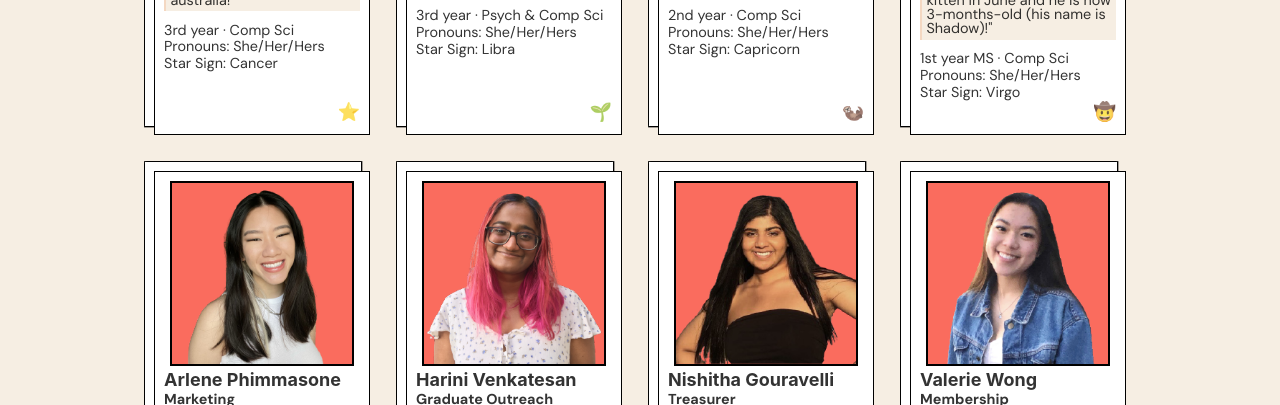
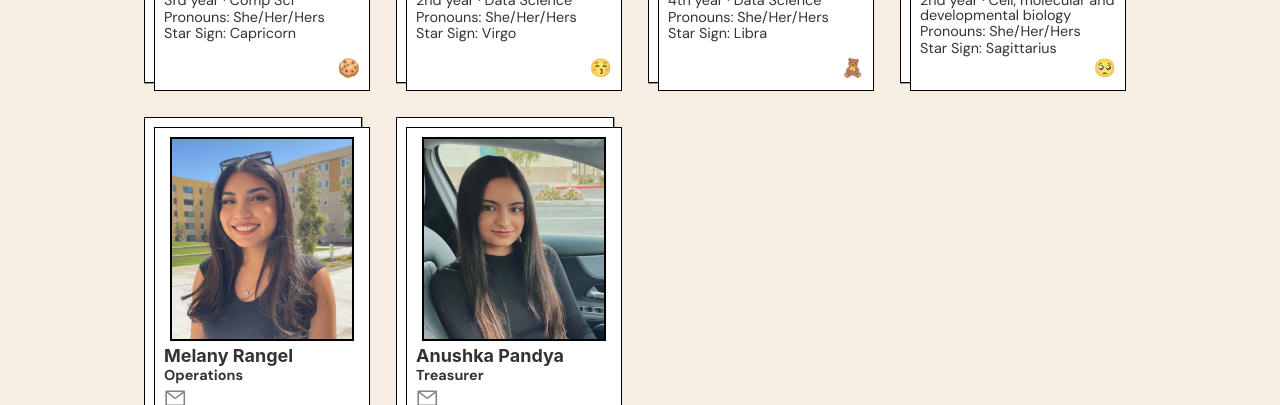
Before and after one commit to winc-ucr/winc-website-v2, a Gatsby site: page /about in a window 1280 px wide. Shown: the part 1682-2087 px from the top of the page. Built offline with nearby package versions, Linux system fonts and the light colour scheme; Gatsby itself is replaced by a stand-in of ours; a web font is replaced by a local one.

Commit message:
add new board

```diff
--- a/src/components/sections/about/Team.js
+++ b/src/components/sections/about/Team.js
@@ -12,13 +12,113 @@ import ArleneImg from "../../../images/board/arlene.png";
 import CristinaImg from "../../../images/board/cristina.png";
 import EllieImg from "../../../images/board/ellie.png";
 import HariniImg from "../../../images/board/harini.png";
-import KrystalImg from "../../../images/board/krystal.png";
+// import KrystalImg from "../../../images/board/krystal.png";
 import MeganImg from "../../../images/board/megan.png";
 import NishithaImg from "../../../images/board/nishitha.png";
 import ValerieImg from "../../../images/board/valerie.png";
+import KrystalImg from "../../../images/board/krystal.jpg";
+import ChloeImg from "../../../images/board/chloe.jpg";
+import NehaImg from "../../../images/board/neha.jpg";
+import ReannaImg from "../../../images/board/reanna.jpg";
+import MelaneyImg from "../../../images/board/melaney.jpg";
+import AnushkaImg from "../../../images/board/anushka.jpg";
+
 import "./about.css";
 
 const membersProfiles = {
+  Krystal: {
+    name: "Krystal Pothilat",
+    role: "President",
+    src: KrystalImg,
+    year: "3rd year",
+    pronouns: "She/Her/Hers",
+    major: "Comp Sci",
+    sign: "Capricorn",
+    emoji: "🍪",
+    fun: null,
+    linkedin: "linkedin.com/in/krystalpothilat",
+    github: null,
+    portfolio: null,
+    email: "kpoth001@ucr.edu",
+  },
+  Chloe: {
+    name: "Chloe Au",
+    role: "Vice President",
+    src: ChloeImg,
+    year: "2nd year",
+    pronouns: "She/Her/Hers",
+    major: "Data Science",
+    sign: "Virgo",
+    emoji: "😚",
+    fun: null,
+    linkedin: null,
+    github: null,
+    portfolio: null,
+    email: "cau009@ucr.edu",
+  },
+  Neha: {
+    name: "Neha Mathews",
+    role: "Secretary",
+    src: NehaImg,
+    year: "4th year",
+    pronouns: "She/Her/Hers",
+    major: "Data Science",
+    sign: "Libra",
+    emoji: "🧸",
+    fun: null,
+    linkedin: null,
+    github: null,
+    portfolio: null,
+    email: "nmath018@ucr.edu",
+  },
+  Reanna: {
+    name: "Reanna Alam ",
+    role: "Social Media Manager",
+    src: ReannaImg,
+    year: "2nd year",
+    pronouns: "She/Her/Hers",
+    major: "Cell, molecular and developmental biology ",
+    sign: "Sagittarius",
+    emoji: "🥺",
+    fun: null,
+    linkedin: null,
+    github: null,
+    portfolio: null,
+    email: "ralam014@ucr.edu@ucr.edu",
+  },
+  Melaney: {
+    name: "Melany Rangel",
+    role: "Operations",
+    src: MelaneyImg,
+    year: "3rd year",
+    pronouns: "She/Her/Hers",
+    major: "Data Science",
+    sign: "Statistics",
+    emoji: "🌙",
+    fun: null,
+    linkedin: null,
+    github: "",
+    portfolio: "",
+    email: "mrang025@ucr.edu",
+  },
+  anushka: {
+    name: "Anushka Pandya",
+    role: "Treasurer",
+    src: AnushkaImg,
+    year: "4th year",
+    pronouns: "She/Her/Hers",
+    major: "Data Science",
+    sign: "Virgo",
+    emoji: "🦋",
+    fun: null,
+    linkedin: null,
+    github: null,
+    portfolio: null,
+    email: "apand023@ucr.edu",
+  },
+};
+
+const members2021Profiles = {
   anchita: {
     name: "Anchita Bora",
     role: "President",
@@ -250,7 +350,9 @@ const Team = () => {
                 <img
                   src={membersProfiles[member].src}
                   style={{
-                    objectFit: "fit",
+                    objectFit: "cover",
+                    height: 200,
+                    width: 500,
                     margin: 0,
                   }}
                 />
@@ -318,6 +420,7 @@ const Team = () => {
                   </a>
                 ) : null}
               </div>
+              {membersProfiles[member].fun && (
                 <div
                   style={{
                     borderLeft: "0.125rem solid #F4D8C2",
@@ -328,6 +431,7 @@ const Team = () => {
                 >
                   <p>"{membersProfiles[member].fun}"</p>
                 </div>
+              )}
               <p>
                 {membersProfiles[member].year} · {membersProfiles[member].major}
               </p>
```
Also changed, not shown: src/images/board/anushka.jpg (added), src/images/board/chloe.jpg (added), src/images/board/krystal.jpg (added), src/images/board/melaney.jpg (added), src/images/board/neha.jpg (added), src/images/board/reanna.jpg (added). Lines whose indentation alone changed are shown as unchanged.
